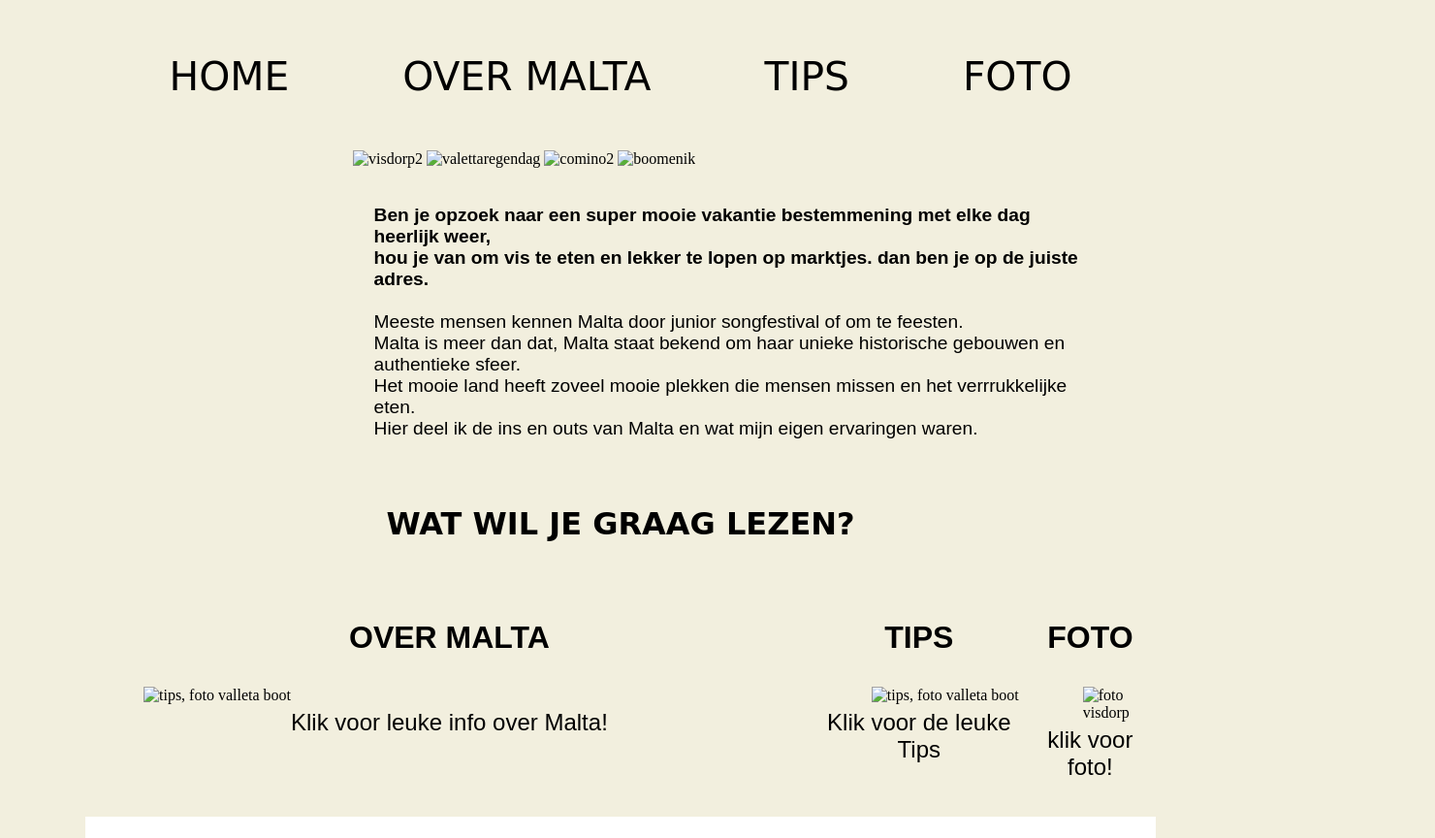
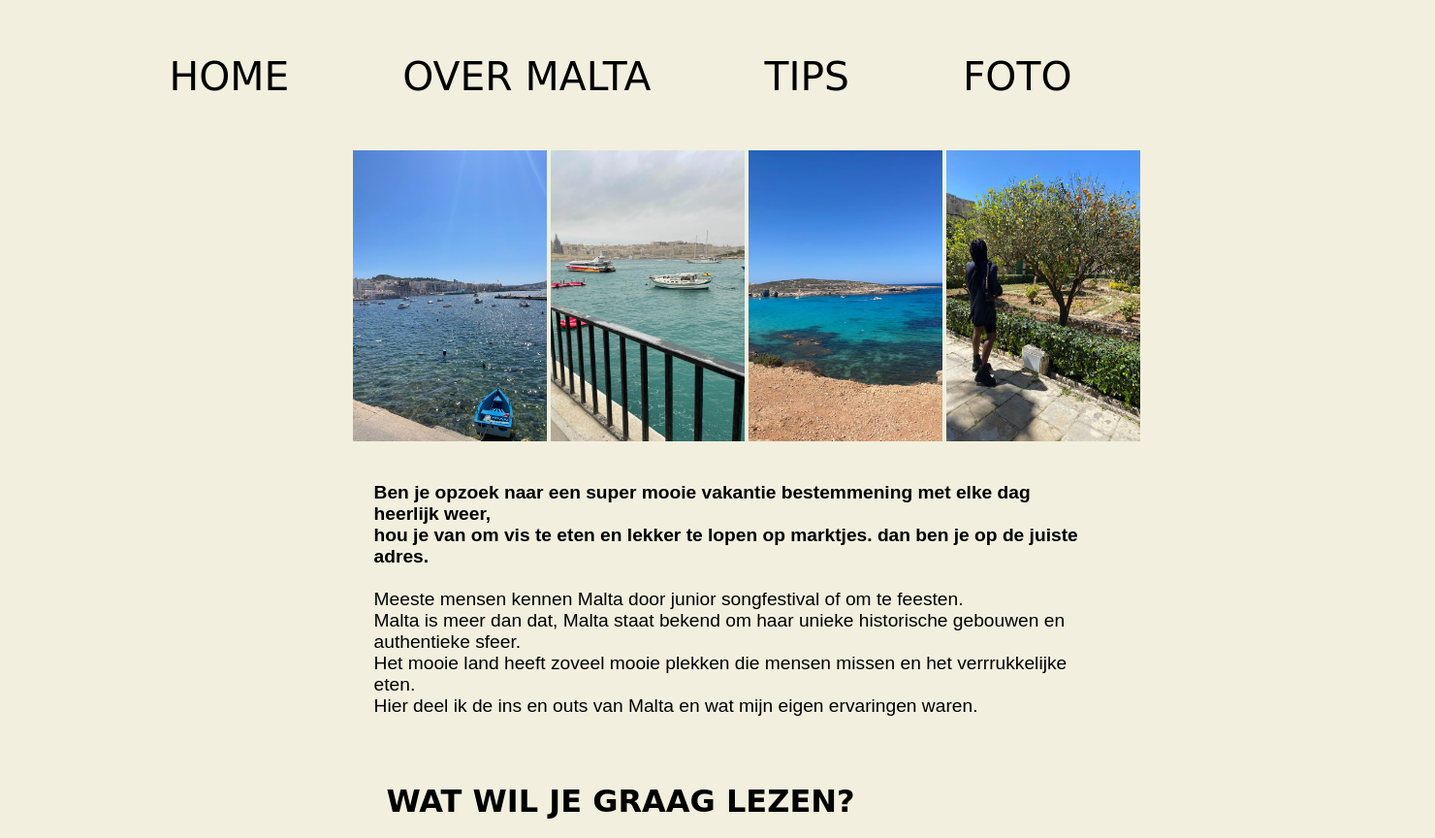
Before and after one commit to Mariejx/internetMalta, a plain HTML site: page index.html in a window 1280 px wide. Shown: the part 191-1055 px from the top of the page at 97% size, 1480 px wide, since content can reach past the window. Drawn offline with Linux system fonts and the light colour scheme.

Commit message:
Update index.html

```diff
--- a/index.html
+++ b/index.html
@@ -25,10 +25,10 @@
 
 <Main>
   <div class="DivFotos">
-    <img src="foto's/visdorp2.jpg" alt="visdorp2" class="FotosHoofdPagina">
-    <img src="foto's/valettaregendag.jpg" alt="valettaregendag"class="FotosHoofdPagina">
-    <img src="foto's/comino2.jpg" alt="comino2"class="FotosHoofdPagina">
-    <img src="foto's/boomenik.jpg" alt="boomenik"class="FotosHoofdPagina">
+    <img src="visdorp2.jpg" alt="visdorp2" class="FotosHoofdPagina">
+    <img src="valettaregendag.jpg" alt="valettaregendag"class="FotosHoofdPagina">
+    <img src="comino2.jpg" alt="comino2"class="FotosHoofdPagina">
+    <img src="boomenik.jpg" alt="boomenik"class="FotosHoofdPagina">
   </div>
 
 
@@ -61,19 +61,19 @@
  <div>
      <section class="index">
          <h3>Over Malta</h3>
-         <img src="foto's/visdorp.jpg" alt="tips, foto valleta boot" width="500" height="250">
+         <img src="visdorp.jpg" alt="tips, foto valleta boot" width="500" height="250">
          <a href="overmalta.html">Klik voor leuke info over Malta!</a>
      </section>
 
      <section class="index">
          <h3>Tips</h3>
-         <img src="foto's/valletaboot.jpg" alt="tips, foto valleta boot" width="500" height="250">
+         <img src="valletaboot.jpg" alt="tips, foto valleta boot" width="500" height="250">
          <a href="tipss.html">Klik voor de leuke Tips</a>
      </section>
 
      <section class="index">
          <h3>Foto</h3>
-         <img src="foto's/visdorp2.jpg" alt="foto visdorp" width="500" height="250">
+         <img src="visdorp2.jpg" alt="foto visdorp" width="500" height="250">
          <a href="fotoboek.html"> klik voor foto!</a>
      </section>
 
```
